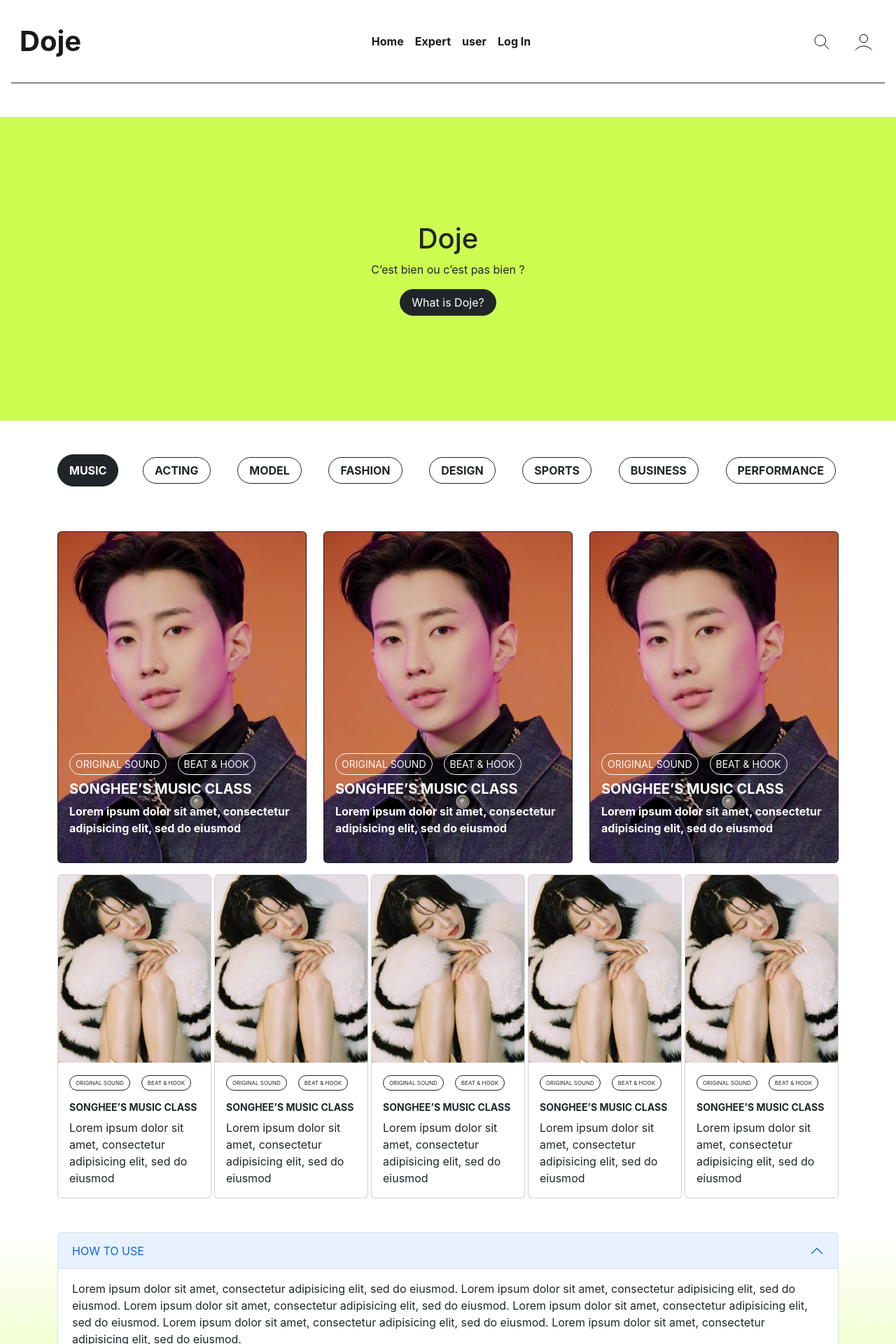
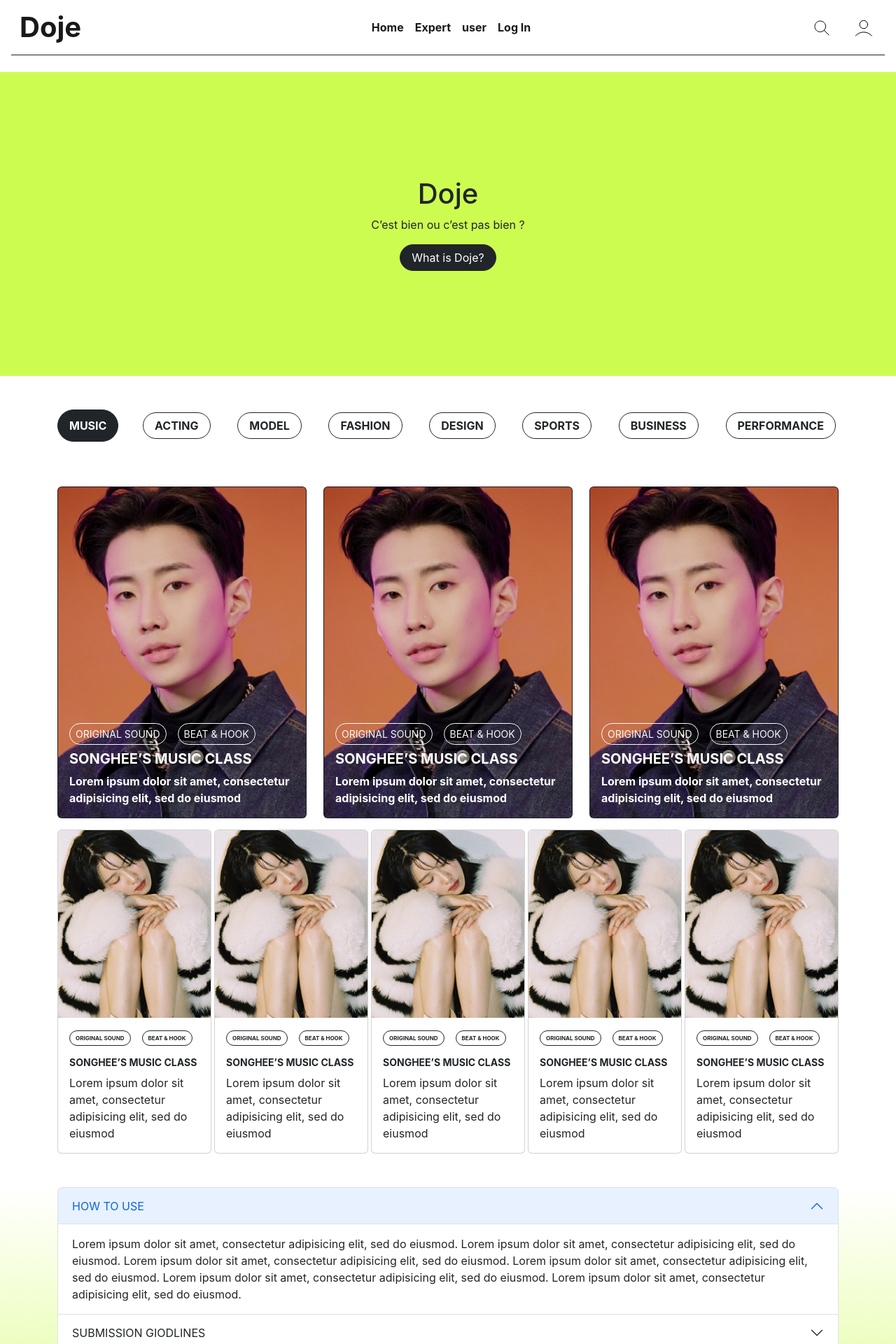
Before and after one commit to nipaaa/doje, a React (Create React App) app: page / in a window 1280 px wide. Shown: the top 1920 px of the page at 70% size. Built offline with nearby package versions, Linux system fonts and the light colour scheme.

Commit message:
login page update

```diff
--- a/src/App.css
+++ b/src/App.css
@@ -4,7 +4,14 @@
     padding-bottom: 150px;
 }
 
+
 .footer{
     background: linear-gradient(180deg, rgba(205, 252, 81, 0) 0%, #CDFC51 100%);
-    height: 80vh;
 }
+
+.login{
+    height: 100vh;
+    padding: 0;
+    margin: 0;
+    overflow: hidden;
+}
--- a/src/components/Home/Album.js
+++ b/src/components/Home/Album.js
@@ -76,10 +76,14 @@ const Album = () => {
           <div key={index} className="col-lg-4 col-md-6 col-sm-12 my-3">
             <div class="card text-bg-dark">
               <img src={album.picture} class="card-img" alt="..." />
-              <div style={{marginTop: "300px"}} class="card-img-overlay ">
+              <div class="card-img-overlay d-flex flex-column justify-content-end">
+                <div className="d-flex flex-column justify-content-end">
+                  <div></div>
+                  <div></div>
+                  <div>
                     <button
                       type="button"
-                  class="btn btn-sm btn-outline-light rounded-pill me-3"
+                      class="btn btn-sm btn-outline-light rounded-pill  me-3"
                     >
                       {album.btn1}
                     </button>
@@ -94,6 +98,8 @@ const Album = () => {
                   </div>
                 </div>
               </div>
+            </div>
+          </div>
         ))}
       </div>
       <div className="d-flex flex-lg-row  flex-column justify-content-between gap-1">
@@ -104,21 +110,25 @@ const Album = () => {
               <div class="card-body">
                 <button
                   type="button"
-                  style={{fontSize:"8px"}}
-                  class="btn btn-sm btn-outline-dark rounded-pill me-3"
+                  style={{ fontSize: "8px" }}
+                  class="btn btn-sm btn-outline-dark rounded-pill fw-bold me-3"
                 >
                   {album.btn1}
                 </button>
                 <button
                   type="button"
-                  style={{fontSize:"8px"}}
-                  class="btn btn-sm btn-outline-dark rounded-pill"
+                  style={{ fontSize: "8px" }}
+                  class="btn btn-sm btn-outline-dark rounded-pill fw-bold"
                 >
                   {album.btn2}
                 </button>
-                <h5    style={{fontSize:"14px"}} class="card-title fw-bolder pt-3">{album.title}</h5>
+                <h5
+                  style={{ fontSize: "14px" }}
+                  class="card-title fw-bolder pt-3"
+                >
+                  {album.title}
+                </h5>
                 <p class="card-text">{album.description}</p>
-
               </div>
             </div>
           </div>
--- a/src/components/Home/Banner.js
+++ b/src/components/Home/Banner.js
@@ -2,8 +2,8 @@ import React from 'react';
 
 const Banner = () => {
     return (
-        <div className='banner d-flex flex-column justify-content-center align-items-center gap-y-5'>
-            <h1>Doje</h1>
+        <div className='banner d-flex flex-column justify-content-center align-items-center gy-5'>
+            <h1 className='font-bold'>Doje</h1>
             <p>C’est bien ou c’est pas bien ?</p>
             <button type="button" class="btn btn-dark rounded-pill px-3">What is Doje?</button>
         </div>
--- a/src/components/Shared/Header.js
+++ b/src/components/Shared/Header.js
@@ -6,8 +6,8 @@ import account from "../../assets/icon/account.svg";
 
 const Header = () => {
     return (
-      <div className='px-3 mb-5'>
-   <nav class="navbar navbar-expand-lg border-bottom border-dark py-4 ">
+      <div className='px-3 mb-4 header'>
+   <nav class="navbar navbar-expand-lg border-bottom border-dark py-1 ">
         <div class="container-fluid">
           <button class="navbar-toggler" type="button" data-bs-toggle="collapse" data-bs-target="#navbarTogglerDemo03" aria-controls="navbarTogglerDemo03" aria-expanded="false" aria-label="Toggle navigation">
             <span class="navbar-toggler-icon"></span>
@@ -29,12 +29,12 @@ const Header = () => {
               </li>
 
             </ul>
-            <form class="d-flex" role="search">
+            <div class="d-flex flex-column flex-lg-row justify-content-sm-start" role="search">
               <button className='border-0 bg-transparent'>  <img className='me-4' src={search} alt="" /></button>
               <button className='border-0 bg-transparent'>  <img src={account} alt="" /></button>
 
 
-    </form>
+    </div>
           </div>
 
         </div>
--- a/src/components/Shared/LogIn.js
+++ b/src/components/Shared/LogIn.js
@@ -3,7 +3,7 @@ import google from "../../assets/icon/google.svg"
 
 const LogIn = () => {
   return (
-    <div className="footer">
+    <div className="footer login">
       <div className="w-25 mx-auto pb-3">
         <div className="border-bottom border-dark">
         <input className="border-0 bg-transparent py-3 w-100" type="ID" placeholder="ID" />
```
Lines whose indentation alone changed are shown as unchanged.
